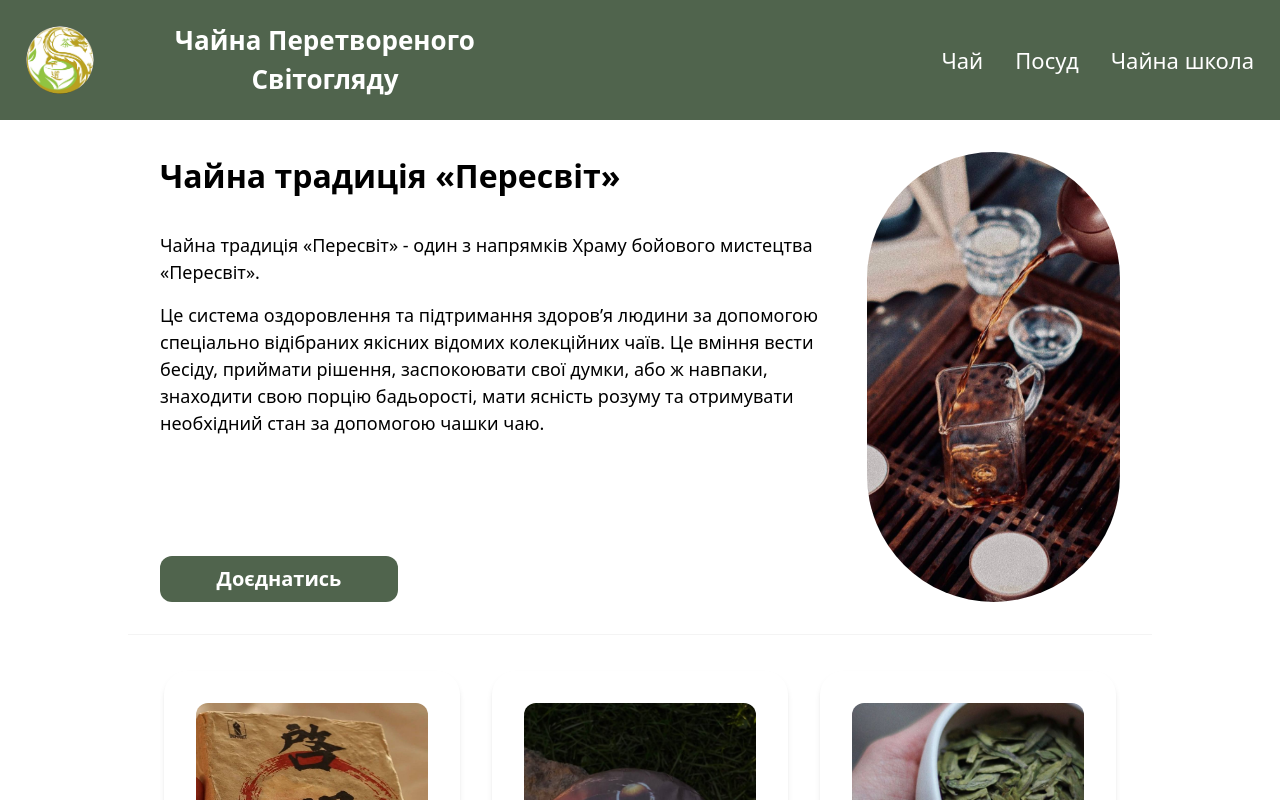
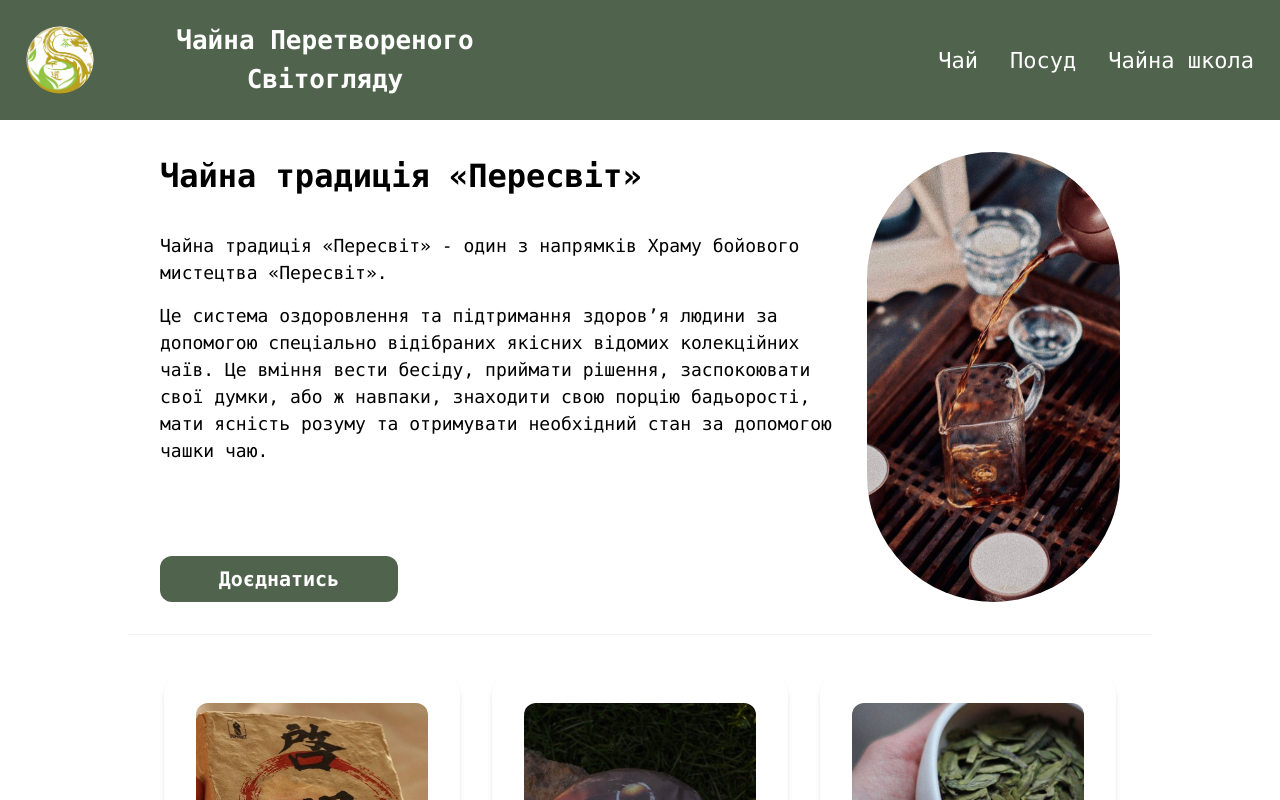
Before and after one commit to VladAntonov95/tea-master, a Next.js app: page / in a window 1280 px wide. Shown: the top 800 px of the page. Built offline with nearby package versions, Linux system fonts and the light colour scheme.

Commit message:
fix/change font to monospace

```diff
--- a/src/app/layout.js
+++ b/src/app/layout.js
@@ -13,20 +13,6 @@ import Footer from "@/components/layout/Footer/Footer";
 import DetailedTea from "@/sections/DetailedTea/DetailedTea";
 import DetailedTableware from "@/sections/DetailedTableware/DetailedTableware";
 import DetailedSchool from "@/sections/DetailedSchool/DetailedSchool";
-
-import { Crimson_Pro, Roboto } from "next/font/google";
-
-const crimsonPro = Crimson_Pro({
-  weight: ["200", "300", "400", "500", "600", "700"],
-  subsets: ["latin"],
-  display: "swap",
-});
-
-const roboto = Roboto({
-  weight: ["300", "400", "500", "700"],
-  subsets: ["cyrillic"],
-  display: "swap",
-});
 
 // export const metadata = {
 //   title: "Чайна Перетвореного Світогляду",
@@ -59,7 +45,7 @@ export default function RootLayout({ children }) {
 
   return (
     <html lang="ua">
-      <body className={`${roboto.variable} ${crimsonPro.variable} antialiased`}>
+      <body className={`font-mono antialiased`}>
         <Header onSectionClick={handleSectionClick} onBack={handleBackClick} />
         <main className={`${activeSection ? "hidden" : "block"}`}>
           {children}
--- a/src/components/layout/Header/Header.jsx
+++ b/src/components/layout/Header/Header.jsx
@@ -52,7 +52,7 @@ const Header = ({ onSectionClick, onBack }) => {
                 className="hover:text-hover-color p-4 text-white-text"
               >
                 <button
-                  className="font-CrimsonPro text-l font-medium"
+                  className="text-l font-medium"
                   onClick={() => onSectionClick(link.id)}
                 >
                   {link.text}
```
Also changed, not shown: src/sections/Wisdom/Wisdom.jsx (+0 -59 lines).
